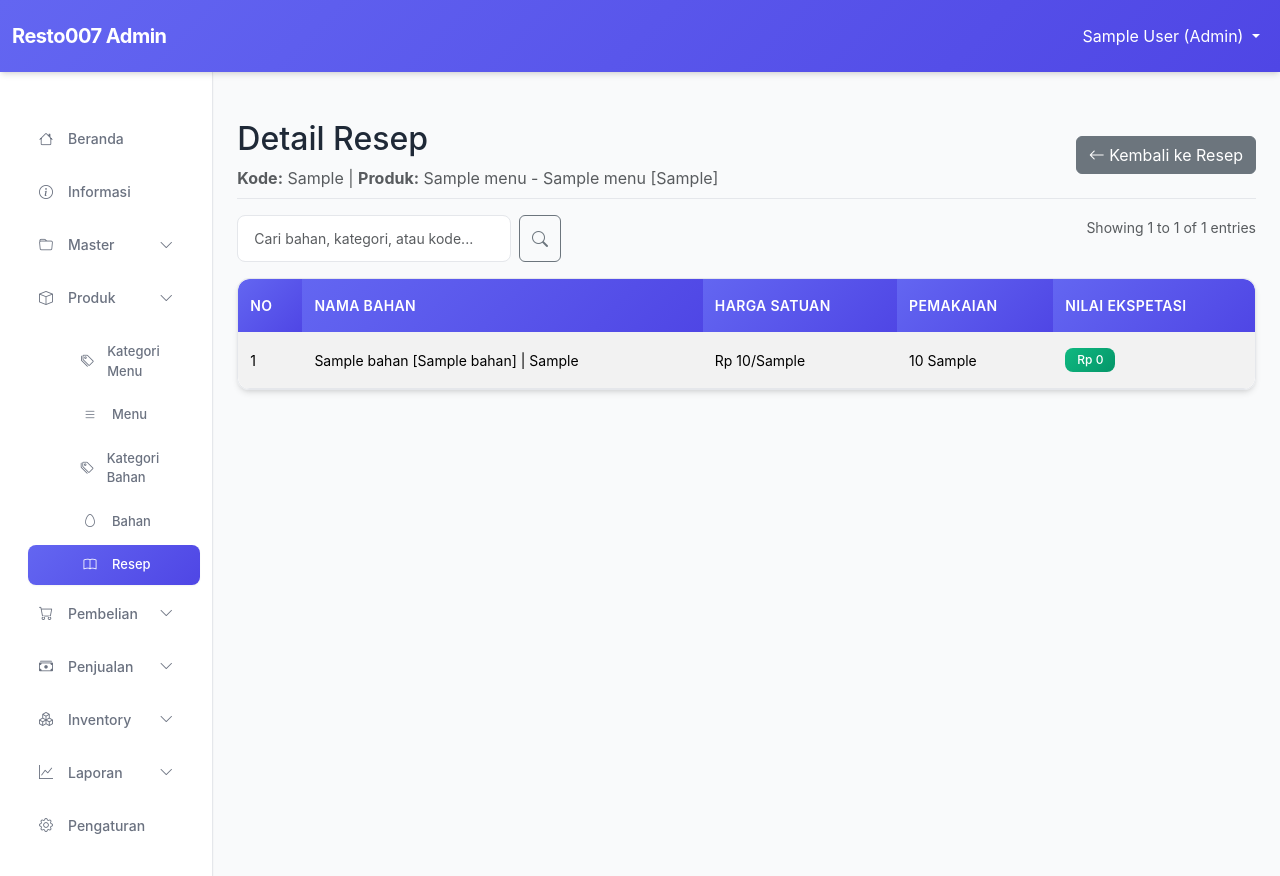
After one commit to samcodingcoach/MentimunAPI, a PHP site: page /resep_detail.php?id=1 in a window 1280 px wide. The commit adds this page. Run offline with PHP 8.4, Linux system fonts and the light colour scheme; the visitor is signed in with stand-in values (Sample User, id 1); tables that the repository leaves empty or names only in its code hold one stand-in row (values such as "Sample post"); some libraries are stand-ins or nearby versions.

Commit message:
detail resep

```diff
--- /dev/null
+++ b/public/admin/resep_detail.php
@@ -0,0 +1,448 @@
+<?php
+session_start();
+require_once '../../config/koneksi.php';
+
+// Check if user is logged in
+if (!isset($_SESSION["id_user"])) {
+    header("Location: login.php");
+    exit();
+}
+
+// Get resep ID from URL (support both 'id_resep' and 'id' parameters)
+$id_resep = 0;
+if (isset($_GET['id_resep'])) {
+    $id_resep = (int)$_GET['id_resep'];
+} elseif (isset($_GET['id'])) {
+    $id_resep = (int)$_GET['id'];
+}
+
+if (!$id_resep) {
+    header("Location: resep.php");
+    exit();
+}
+
+// Get resep info first
+$resep_query = "SELECT r.kode_resep, CONCAT(pm.nama_produk,' - ',km.nama_kategori, ' [',pm.kode_produk,']') as nama_produk FROM resep r INNER JOIN produk_menu pm ON r.id_produk = pm.id_produk INNER JOIN kategori_menu km ON pm.id_kategori = km.id_kategori WHERE r.id_resep = ?";
+$resep_stmt = $conn->prepare($resep_query);
+$resep_stmt->bind_param("i", $id_resep);
+$resep_stmt->execute();
+$resep_result = $resep_stmt->get_result();
+$resep_info = $resep_result->fetch_assoc();
+
+if (!$resep_info) {
+    header("Location: resep.php");
+    exit();
+}
+
+// Pagination
+$page = isset($_GET['page']) ? (int)$_GET['page'] : 1;
+$limit = 10;
+$offset = ($page - 1) * $limit;
+
+// Search functionality
+$search = isset($_GET['search']) ? trim($_GET['search']) : '';
+$search_condition = '';
+$search_params = [];
+$param_types = 'i';
+
+if (!empty($search)) {
+    $search_condition = " AND (bahan.nama_bahan LIKE ? OR kategori_bahan.nama_kategori LIKE ? OR bahan.kode_bahan LIKE ?)";
+    $search_like = "%$search%";
+    $search_params = [$search_like, $search_like, $search_like];
+    $param_types = 'isss';
+}
+
+// Get total records for pagination
+$count_query = "SELECT COUNT(*) as total FROM resep_detail rd INNER JOIN bahan b ON rd.id_bahan = b.id_bahan INNER JOIN kategori_bahan kb ON b.id_kategori = kb.id_kategori INNER JOIN bahan_biaya bb ON rd.id_bahan_biaya = bb.id_bahan_biaya WHERE rd.id_resep = ?" . $search_condition;
+$count_stmt = $conn->prepare($count_query);
+if (!empty($search)) {
+    $count_stmt->bind_param($param_types, $id_resep, ...$search_params);
+} else {
+    $count_stmt->bind_param("i", $id_resep);
+}
+$count_stmt->execute();
+$count_result = $count_stmt->get_result();
+$total_records = $count_result->fetch_assoc()['total'];
+$total_pages = ceil($total_records / $limit);
+
+// Get resep detail data with the provided query
+$sql = "SELECT
+    resep_detail.id_resep_detail,
+    resep_detail.id_resep,
+    CONCAT(bahan.nama_bahan, ' [', kategori_bahan.nama_kategori,']',' | ',bahan.kode_bahan) as nama_bahan,
+    resep_detail.id_bahan,
+    CONCAT('Rp ',FORMAT(bahan_biaya.harga_satuan,0),'/',bahan_biaya.satuan) as harga_satuan,
+    resep_detail.id_bahan_biaya,
+    CONCAT('Rp ',FORMAT(resep_detail.nilai_ekpetasi,0)) as nilai_ekpetasi,
+    CONCAT(resep_detail.jumlah_pemakaian,' ',resep_detail.satuan_pemakaian) as satuan_pemakaian
+FROM
+    resep_detail
+    INNER JOIN
+    bahan
+    ON
+        resep_detail.id_bahan = bahan.id_bahan
+    INNER JOIN
+    kategori_bahan
+    ON
+        bahan.id_kategori = kategori_bahan.id_kategori
+    INNER JOIN
+    bahan_biaya
+    ON
+        resep_detail.id_bahan_biaya = bahan_biaya.id_bahan_biaya
+WHERE resep_detail.id_resep = ?" . $search_condition . " ORDER BY bahan.nama_bahan LIMIT ? OFFSET ?";
+
+$stmt = $conn->prepare($sql);
+if (!empty($search)) {
+    $all_params = array_merge([$id_resep], $search_params, [$limit, $offset]);
+    $stmt->bind_param($param_types . 'ii', ...$all_params);
+} else {
+    $stmt->bind_param("iii", $id_resep, $limit, $offset);
+}
+$stmt->execute();
+$result = $stmt->get_result();
+$resep_details = $result->fetch_all(MYSQLI_ASSOC);
+?>
+
+<!DOCTYPE html>
+<html lang="id">
+<head>
+    <meta charset="UTF-8">
+    <meta name="viewport" content="width=device-width, initial-scale=1.0">
+    <title>Detail Resep - Resto007</title>
+    <link href="../css/bootstrap.min.css" rel="stylesheet">
+    <link href="../css/admin.css" rel="stylesheet">
+    <link href="https://cdn.jsdelivr.net/npm/bootstrap-icons@1.7.2/font/bootstrap-icons.css" rel="stylesheet">
+</head>
+<body>
+    <!-- Top Navbar -->
+    <nav class="navbar navbar-expand-lg navbar-dark bg-primary">
+      <div class="container-fluid">
+        <button class="navbar-toggler" type="button" data-bs-toggle="offcanvas" data-bs-target="#sidebarOffcanvas" aria-controls="sidebarOffcanvas">
+          <span class="navbar-toggler-icon"></span>
+        </button>
+        <a class="navbar-brand" href="#">Resto007 Admin</a>
+        <div class="navbar-nav ms-auto">
+          <div class="nav-item dropdown">
+            <a class="nav-link dropdown-toggle text-white" href="#" role="button" data-bs-toggle="dropdown">
+              <?php echo htmlspecialchars($_SESSION["nama_lengkap"]); ?> (<?php echo htmlspecialchars($_SESSION["jabatan"]); ?>)
+            </a>
+            <ul class="dropdown-menu">
+              <li><a class="dropdown-item" href="#">Ubah Password</a></li>
+              <li><hr class="dropdown-divider"></li>
+              <li><a class="dropdown-item" href="logout.php">Logout</a></li>
+            </ul>
+          </div>
+        </div>
+      </div>
+    </nav>
+
+    <div class="container-fluid">
+      <div class="row">
+        <!-- Sidebar -->
+        <div class="col-md-3 col-lg-2 d-md-block sidebar collapse" id="sidebarMenu">
+          <div class="position-sticky pt-3">
+            <ul class="nav flex-column">
+              <li class="nav-item">
+                <a class="nav-link" href="index.php">
+                  <i class="bi bi-house"></i>
+                  <span>Beranda</span>
+                </a>
+              </li>
+
+              <li class="nav-item">
+                <a class="nav-link" href="informasi.php">
+                  <i class="bi bi-info-circle"></i>
+                  <span>Informasi</span>
+                </a>
+              </li>
+
+              <?php if($_SESSION["jabatan"] == "Admin"): ?>
+              <!-- Master Menu -->
+              <li class="nav-item">
+                <a class="nav-link" data-bs-toggle="collapse" href="#masterMenu" role="button">
+                  <i class="bi bi-folder"></i>
+                  <span>Master</span>
+                  <i class="bi bi-chevron-down ms-auto"></i>
+                </a>
+                <div class="collapse" id="masterMenu">
+                  <ul class="nav flex-column ms-3">
+                    <li class="nav-item"><a class="nav-link" href="resto.php"><i class="bi bi-building"></i> Resto</a></li>
+                    <li class="nav-item"><a class="nav-link" href="pegawai.php"><i class="bi bi-people"></i> Pegawai</a></li>
+                    <li class="nav-item"><a class="nav-link" href="vendor.php"><i class="bi bi-truck"></i> Vendor</a></li>
+                    <li class="nav-item"><a class="nav-link" href="meja.php"><i class="bi bi-table"></i> Meja</a></li>
+                    <li class="nav-item"><a class="nav-link" href="metode_pembayaran.php"><i class="bi bi-credit-card"></i> Metode Pembayaran</a></li>
+                  </ul>
+                </div>
+              </li>
+              <?php endif; ?>
+
+              <?php if($_SESSION["jabatan"] == "Admin" || $_SESSION["jabatan"] == "Dapur"): ?>
+              <!-- Produk Menu -->
+              <li class="nav-item">
+                <a class="nav-link" data-bs-toggle="collapse" href="#produkMenu" role="button">
+                  <i class="bi bi-box"></i>
+                  <span>Produk</span>
+                  <i class="bi bi-chevron-down ms-auto"></i>
+                </a>
+                <div class="collapse show" id="produkMenu">
+                  <ul class="nav flex-column ms-3">
+                    <li class="nav-item"><a class="nav-link" href="kategori_menu.php"><i class="bi bi-tags"></i> Kategori Menu</a></li>
+                    <li class="nav-item"><a class="nav-link" href="menu.php"><i class="bi bi-list"></i> Menu</a></li>
+                    <li class="nav-item"><a class="nav-link" href="kategori_bahan.php"><i class="bi bi-tags"></i> Kategori Bahan</a></li>
+                    <li class="nav-item"><a class="nav-link" href="bahan.php"><i class="bi bi-egg"></i> Bahan</a></li>
+                    <li class="nav-item"><a class="nav-link active" href="resep.php"><i class="bi bi-book"></i> Resep</a></li>
+                  </ul>
+                </div>
+              </li>
+
+              <!-- Pembelian Menu -->
+              <li class="nav-item">
+                <a class="nav-link" data-bs-toggle="collapse" href="#pembelianMenu" role="button">
+                  <i class="bi bi-cart"></i>
+                  <span>Pembelian</span>
+                  <i class="bi bi-chevron-down ms-auto"></i>
+                </a>
+                <div class="collapse" id="pembelianMenu">
+                  <ul class="nav flex-column ms-3">
+                    <li class="nav-item"><a class="nav-link" href="#"><i class="bi bi-cart-plus"></i> Pesanan Pembelian</a></li>
+                    <li class="nav-item"><a class="nav-link" href="#"><i class="bi bi-credit-card"></i> Pembayaran</a></li>
+                  </ul>
+                </div>
+              </li>
+              <?php endif; ?>
+
+              <?php if($_SESSION["jabatan"] == "Admin" || $_SESSION["jabatan"] == "Kasir"): ?>
+              <!-- Penjualan Menu -->
+              <li class="nav-item">
+                <a class="nav-link" data-bs-toggle="collapse" href="#penjualanMenu" role="button">
+                  <i class="bi bi-cash-stack"></i>
+                  <span>Penjualan</span>
+                  <i class="bi bi-chevron-down ms-auto"></i>
+                </a>
+                <div class="collapse" id="penjualanMenu">
+                  <ul class="nav flex-column ms-3">
+                    <li class="nav-item"><a class="nav-link" href="#"><i class="bi bi-clock"></i> Shift Kasir</a></li>
+                    <li class="nav-item"><a class="nav-link" href="#"><i class="bi bi-receipt"></i> Biaya Lain</a></li>
+                    <li class="nav-item"><a class="nav-link" href="#"><i class="bi bi-calculator"></i> Harga Pokok Penjualan</a></li>
+                    <li class="nav-item"><a class="nav-link" href="#"><i class="bi bi-tag"></i> Harga Rilis</a></li>
+                    <li class="nav-item"><a class="nav-link" href="#"><i class="bi bi-x-circle"></i> Pembatalan</a></li>
+                  </ul>
+                </div>
+              </li>
+              <?php endif; ?>
+
+              <?php if($_SESSION["jabatan"] == "Admin" || $_SESSION["jabatan"] == "Dapur"): ?>
+              <!-- Inventory Menu -->
+              <li class="nav-item">
+                <a class="nav-link" data-bs-toggle="collapse" href="#inventoryMenu" role="button">
+                  <i class="bi bi-boxes"></i>
+                  <span>Inventory</span>
+                  <i class="bi bi-chevron-down ms-auto"></i>
+                </a>
+                <div class="collapse" id="inventoryMenu">
+                  <ul class="nav flex-column ms-3">
+                    <li class="nav-item"><a class="nav-link" href="#"><i class="bi bi-box-seam"></i> Inventory</a></li>
+                    <li class="nav-item"><a class="nav-link" href="#"><i class="bi bi-arrow-left-right"></i> Transaksi</a></li>
+                  </ul>
+                </div>
+              </li>
+              <?php endif; ?>
+
+              <li class="nav-item">
+                <a class="nav-link" data-bs-toggle="collapse" href="#laporanMenu" role="button">
+                  <i class="bi bi-graph-up"></i>
+                  <span>Laporan</span>
+                  <i class="bi bi-chevron-down ms-auto"></i>
+                </a>
+                <div class="collapse" id="laporanMenu">
+                  <ul class="nav flex-column ms-3">
+                    <li class="nav-item"><a class="nav-link" href="#"><i class="bi bi-list-ul"></i> Transaksi</a></li>
+                    <li class="nav-item"><a class="nav-link" href="#"><i class="bi bi-bar-chart"></i> Pengeluaran vs Penjualan</a></li>
+                    <li class="nav-item"><a class="nav-link" href="#"><i class="bi bi-pie-chart"></i> Kuantitas</a></li>
+                  </ul>
+                </div>
+              </li>
+
+              <li class="nav-item">
+                <a class="nav-link" href="#">
+                  <i class="bi bi-gear"></i>
+                  <span>Pengaturan</span>
+                </a>
+              </li>
+            </ul>
+          </div>
+        </div>
+
+        <!-- Mobile Sidebar -->
+        <div class="offcanvas offcanvas-start" tabindex="-1" id="sidebarOffcanvas">
+          <div class="offcanvas-header">
+            <h5 class="offcanvas-title">Menu</h5>
+            <button type="button" class="btn-close" data-bs-dismiss="offcanvas"></button>
+          </div>
+          <div class="offcanvas-body">
+            <ul class="nav flex-column">
+              <li class="nav-item">
+                <a class="nav-link" href="index.php">
+                  <i class="bi bi-house"></i>
+                  <span>Beranda</span>
+                </a>
+              </li>
+
+              <li class="nav-item">
+                <a class="nav-link" href="informasi.php">
+                  <i class="bi bi-info-circle"></i>
+                  <span>Informasi</span>
+                </a>
+              </li>
+
+              <?php if($_SESSION["jabatan"] == "Admin"): ?>
+              <li class="nav-item">
+                <a class="nav-link" data-bs-toggle="collapse" href="#masterMenuMobile" role="button">
+                  <i class="bi bi-folder"></i>
+                  <span>Master</span>
+                  <i class="bi bi-chevron-down ms-auto"></i>
+                </a>
+                <div class="collapse" id="masterMenuMobile">
+                  <ul class="nav flex-column ms-3">
+                    <li class="nav-item"><a class="nav-link" href="resto.php"><i class="bi bi-building"></i> Resto</a></li>
+                    <li class="nav-item"><a class="nav-link" href="pegawai.php"><i class="bi bi-people"></i> Pegawai</a></li>
+                    <li class="nav-item"><a class="nav-link" href="vendor.php"><i class="bi bi-truck"></i> Vendor</a></li>
+                    <li class="nav-item"><a class="nav-link" href="meja.php"><i class="bi bi-table"></i> Meja</a></li>
+                    <li class="nav-item"><a class="nav-link" href="metode_pembayaran.php"><i class="bi bi-credit-card"></i> Metode Pembayaran</a></li>
+                  </ul>
+                </div>
+              </li>
+              <?php endif; ?>
+
+              <?php if($_SESSION["jabatan"] == "Admin" || $_SESSION["jabatan"] == "Dapur"): ?>
+              <li class="nav-item">
+                <a class="nav-link" data-bs-toggle="collapse" href="#produkMenuMobile" role="button">
+                  <i class="bi bi-box"></i>
+                  <span>Produk</span>
+                  <i class="bi bi-chevron-down ms-auto"></i>
+                </a>
+                <div class="collapse" id="produkMenuMobile">
+                  <ul class="nav flex-column ms-3">
+                    <li class="nav-item"><a class="nav-link" href="kategori_menu.php"><i class="bi bi-tags"></i> Kategori Menu</a></li>
+                    <li class="nav-item"><a class="nav-link" href="menu.php"><i class="bi bi-list"></i> Menu</a></li>
+                    <li class="nav-item"><a class="nav-link" href="kategori_bahan.php"><i class="bi bi-tags"></i> Kategori Bahan</a></li>
+                    <li class="nav-item"><a class="nav-link" href="bahan.php"><i class="bi bi-egg"></i> Bahan</a></li>
+                    <li class="nav-item"><a class="nav-link" href="resep.php"><i class="bi bi-book"></i> Resep</a></li>
+                  </ul>
+                </div>
+              </li>
+              <?php endif; ?>
+            </ul>
+          </div>
+        </div>
+
+        <!-- Main Content -->
+        <main class="col-md-9 ms-sm-auto col-lg-10 px-md-4">
+          <div class="d-flex justify-content-between flex-wrap flex-md-nowrap align-items-center pt-3 pb-2 mb-3 border-bottom">
+            <div>
+              <h1 class="h2">Detail Resep</h1>
+              <p class="text-muted mb-0">
+                <strong>Kode:</strong> <?php echo htmlspecialchars($resep_info['kode_resep']); ?> |
+                <strong>Produk:</strong> <?php echo htmlspecialchars($resep_info['nama_produk']); ?>
+              </p>
+            </div>
+            <a href="resep.php" class="btn btn-secondary">
+              <i class="bi bi-arrow-left"></i> Kembali ke Resep
+            </a>
+          </div>
+
+          <!-- Search -->
+          <div class="row mb-3">
+            <div class="col-md-4">
+              <form method="GET" class="d-flex">
+                <input type="hidden" name="id_resep" value="<?php echo $id_resep; ?>">
+                <input type="text" class="form-control me-2" name="search" placeholder="Cari bahan, kategori, atau kode..." value="<?php echo htmlspecialchars($search); ?>">
+                <button class="btn btn-outline-secondary" type="submit">
+                  <i class="bi bi-search"></i>
+                </button>
+              </form>
+            </div>
+            <div class="col-md-8 text-end">
+              <small class="text-muted">
+                Showing <?php echo $offset + 1; ?> to <?php echo min($offset + $limit, $total_records); ?> of <?php echo $total_records; ?> entries
+              </small>
+            </div>
+          </div>
+
+          <!-- Data Table -->
+          <div class="table-responsive">
+            <table class="table table-striped table-hover">
+              <thead class="table-dark">
+                <tr>
+                  <th>No</th>
+                  <th>Nama Bahan</th>
+                  <th class="d-none d-md-table-cell">Harga Satuan</th>
+                  <th class="d-none d-lg-table-cell">Pemakaian</th>
+                  <th>Nilai Ekspetasi</th>
+                </tr>
+              </thead>
+              <tbody>
+                <?php if (!empty($resep_details)): ?>
+                  <?php foreach ($resep_details as $index => $detail): ?>
+                    <tr>
+                      <td><?php echo $offset + $index + 1; ?></td>
+                      <td><?php echo htmlspecialchars($detail['nama_bahan']); ?></td>
+                      <td class="d-none d-md-table-cell"><?php echo htmlspecialchars($detail['harga_satuan']); ?></td>
+                      <td class="d-none d-lg-table-cell"><?php echo htmlspecialchars($detail['satuan_pemakaian']); ?></td>
+                      <td><span class="badge bg-success"><?php echo htmlspecialchars($detail['nilai_ekpetasi']); ?></span></td>
+                    </tr>
+                  <?php endforeach; ?>
+                <?php else: ?>
+                  <tr>
+                    <td colspan="5" class="text-center">Tidak ada data detail resep</td>
+                  </tr>
+                <?php endif; ?>
+              </tbody>
+            </table>
+          </div>
+
+          <!-- Pagination -->
+          <?php if ($total_pages > 1): ?>
+            <nav aria-label="Page navigation">
+              <ul class="pagination justify-content-center">
+                <!-- Previous Page -->
+                <?php if ($page > 1): ?>
+                  <li class="page-item">
+                    <a class="page-link" href="?id_resep=<?php echo $id_resep; ?>&page=<?php echo $page - 1; ?><?php echo !empty($search) ? '&search=' . urlencode($search) : ''; ?>">
+                      <i class="bi bi-chevron-left"></i>
+                    </a>
+                  </li>
+                <?php endif; ?>
+
+                <!-- Page Numbers -->
+                <?php
+                $start_page = max(1, $page - 2);
+                $end_page = min($total_pages, $page + 2);
+
+                for ($i = $start_page; $i <= $end_page; $i++):
+                ?>
+                  <li class="page-item <?php echo $i == $page ? 'active' : ''; ?>">
+                    <a class="page-link" href="?id_resep=<?php echo $id_resep; ?>&page=<?php echo $i; ?><?php echo !empty($search) ? '&search=' . urlencode($search) : ''; ?>">
+                      <?php echo $i; ?>
+                    </a>
+                  </li>
+                <?php endfor; ?>
+
+                <!-- Next Page -->
+                <?php if ($page < $total_pages): ?>
+                  <li class="page-item">
+                    <a class="page-link" href="?id_resep=<?php echo $id_resep; ?>&page=<?php echo $page + 1; ?><?php echo !empty($search) ? '&search=' . urlencode($search) : ''; ?>">
+                      <i class="bi bi-chevron-right"></i>
+                    </a>
+                  </li>
+                <?php endif; ?>
+              </ul>
+            </nav>
+          <?php endif; ?>
+        </main>
+      </div>
+    </div>
+
+    <script src="../js/bootstrap.bundle.min.js"></script>
+</body>
+</html>
```
Also changed, not shown: gemini.md (+43 -0 lines), public/admin/resep.php (+70 -3 lines), public/admin/detail_resep.php (added).
